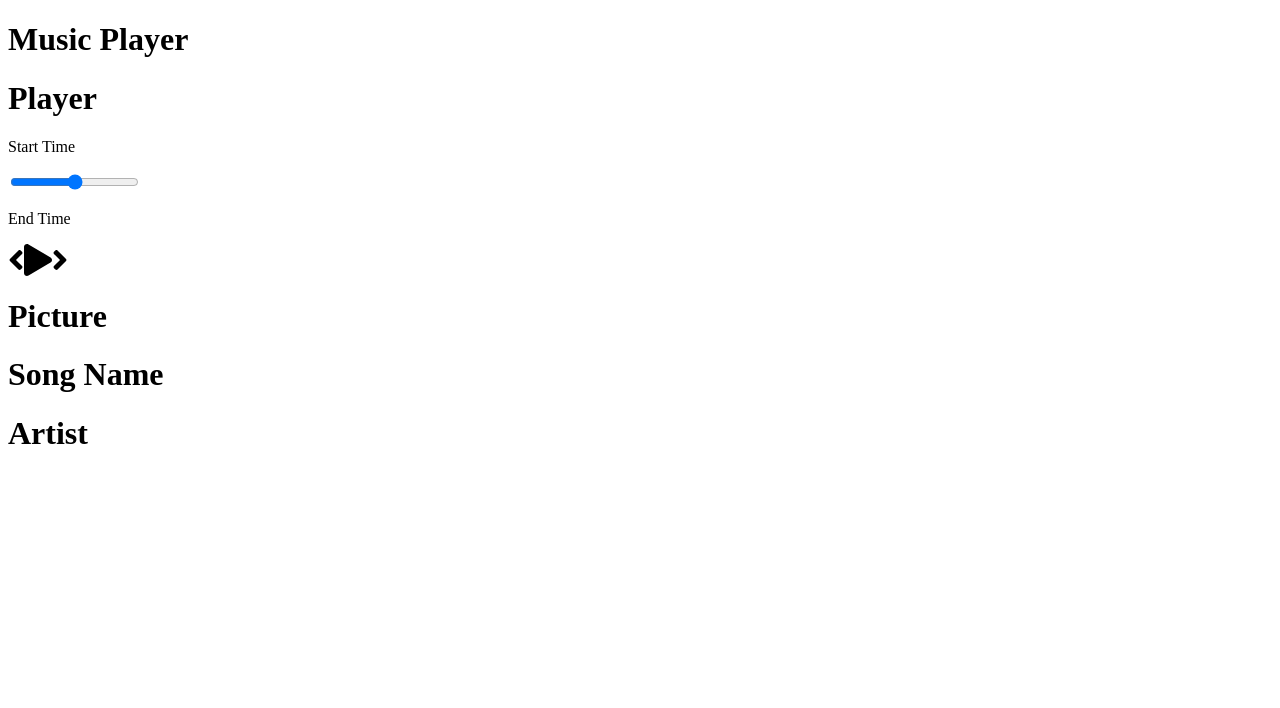
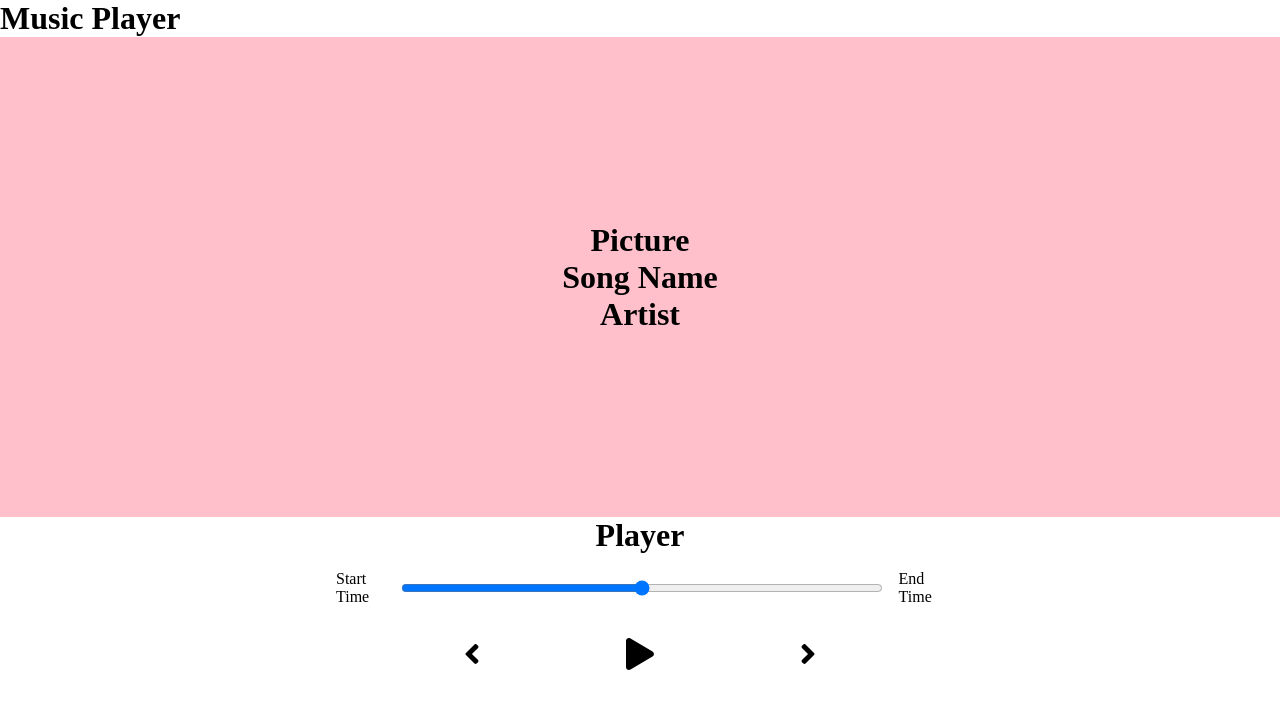
Before and after one commit to pmita/Music-Player-React, a React (Create React App) app: page / in a window 1280 px wide. Shown: the top 708 px of the page. Built offline with nearby package versions, Linux system fonts and the light colour scheme.

Commit message:
sass styling added

```diff
--- a/src/App.js
+++ b/src/App.js
@@ -1,4 +1,6 @@
 import React from 'react';
+//Import styles
+import './styles/app.scss';
 //Importing components
 import Player from './components/Player';
 import Song from './components/Song';
@@ -7,8 +9,9 @@ function App() {
   return (
     <div className="App">
       <h1>Music Player</h1>
+      <Song />
       <Player />
-      <Song />
+
     </div>
   );
 }
--- a/src/components/Song.js
+++ b/src/components/Song.js
@@ -3,7 +3,7 @@ import React from 'react'
 
 const Song = () =>{
     return(
-        <div className="player">
+        <div className="song-container">
             <h1>Picture</h1>
             <h1>Song Name</h1>
             <h1>Artist</h1>
--- /dev/null
+++ b/src/styles/_player.scss
@@ -0,0 +1,29 @@
+.player {
+  display: flex;
+  flex-direction: column;
+  justify-content: center;
+  align-items: center;
+}
+
+.time-control {
+  width: 50%;
+  display: flex;
+  input {
+    width: 100%;
+    padding: 1rem 2rem;
+  }
+  p {
+    padding: 1rem;
+  }
+}
+
+.play-icon {
+  display: flex;
+  justify-content: space-between;
+  align-items: center;
+  padding: 1rem;
+  width: 30%;
+  svg {
+    cursor: pointer;
+  }
+}
--- /dev/null
+++ b/src/styles/_song.scss
@@ -0,0 +1,8 @@
+.song-container {
+  min-height: 60vh;
+  background: pink;
+  display: flex;
+  flex-direction: column;
+  justify-content: center;
+  align-items: center;
+}
--- a/src/styles/app.scss
+++ b/src/styles/app.scss
@@ -3,3 +3,6 @@
   padding: 0;
   box-sizing: border-box;
 }
+
+@import "player";
+@import "song";
```
